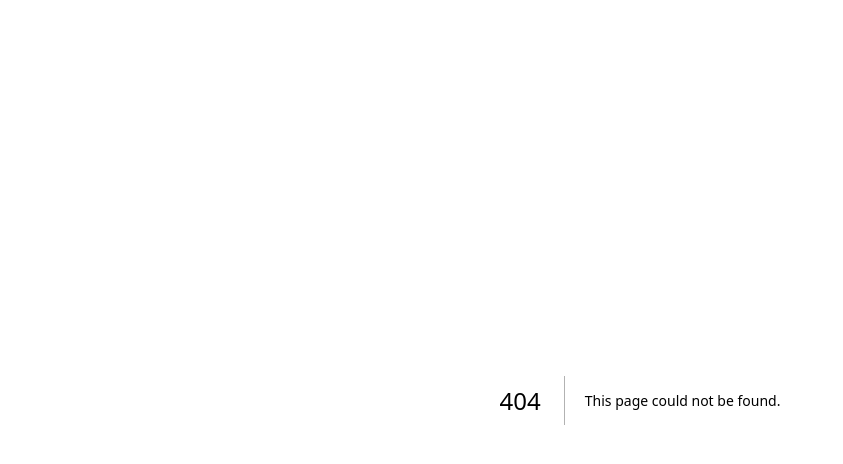
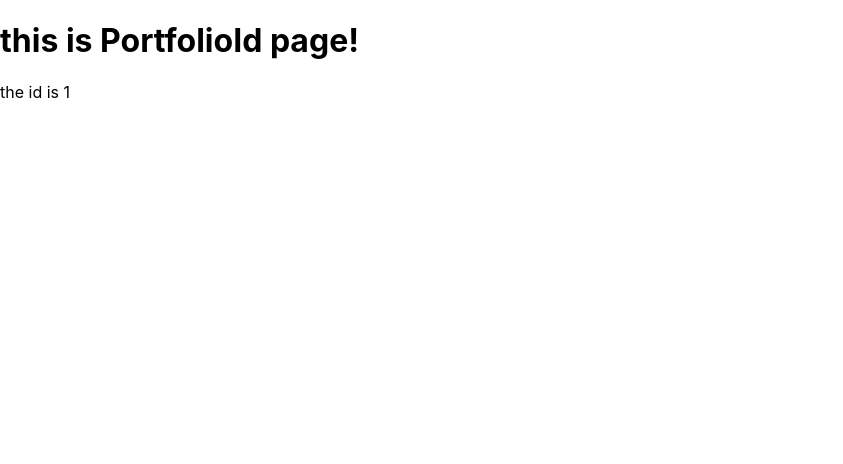
Before and after one commit to chenuvi/nextjs-course-code, a Next.js app: page /portfolio/1 in a window 1280 px wide. Before the commit this address had no page. Shown: the top 464 px of the page, without its empty margins (0-843 px from the left). Built offline with nearby package versions, Linux system fonts and the light colour scheme.

Commit message:
Feat: Building Nested Dynamic Routes & paths

```diff
--- /dev/null
+++ b/pages/clients/index.js
@@ -0,0 +1,5 @@
+function ClientsPage() {
+  return <h1>this is ClientsPage</h1>;
+}
+
+export default ClientsPage;
--- /dev/null
+++ b/pages/portfolio/[projectId].js
@@ -0,0 +1,13 @@
+import { useRouter } from 'next/router'
+function PortfolioIdPage() {
+  const router = useRouter()
+  return (
+    <div>
+      <h1>this is PortfolioId page!</h1>
+      <div>
+        the id is { router.query.projectId}
+      </div>
+    </div>
+  );
+}
+export default PortfolioIdPage;
```
Also changed, not shown: pages/clients/[id]/[clientId].js (added, +13 -0 lines), pages/clients/[id]/index.js (added, +9 -0 lines), pages/portfolio/index.js (added, +10 -0 lines), pages/portfolio/list.js (added, +8 -0 lines).
